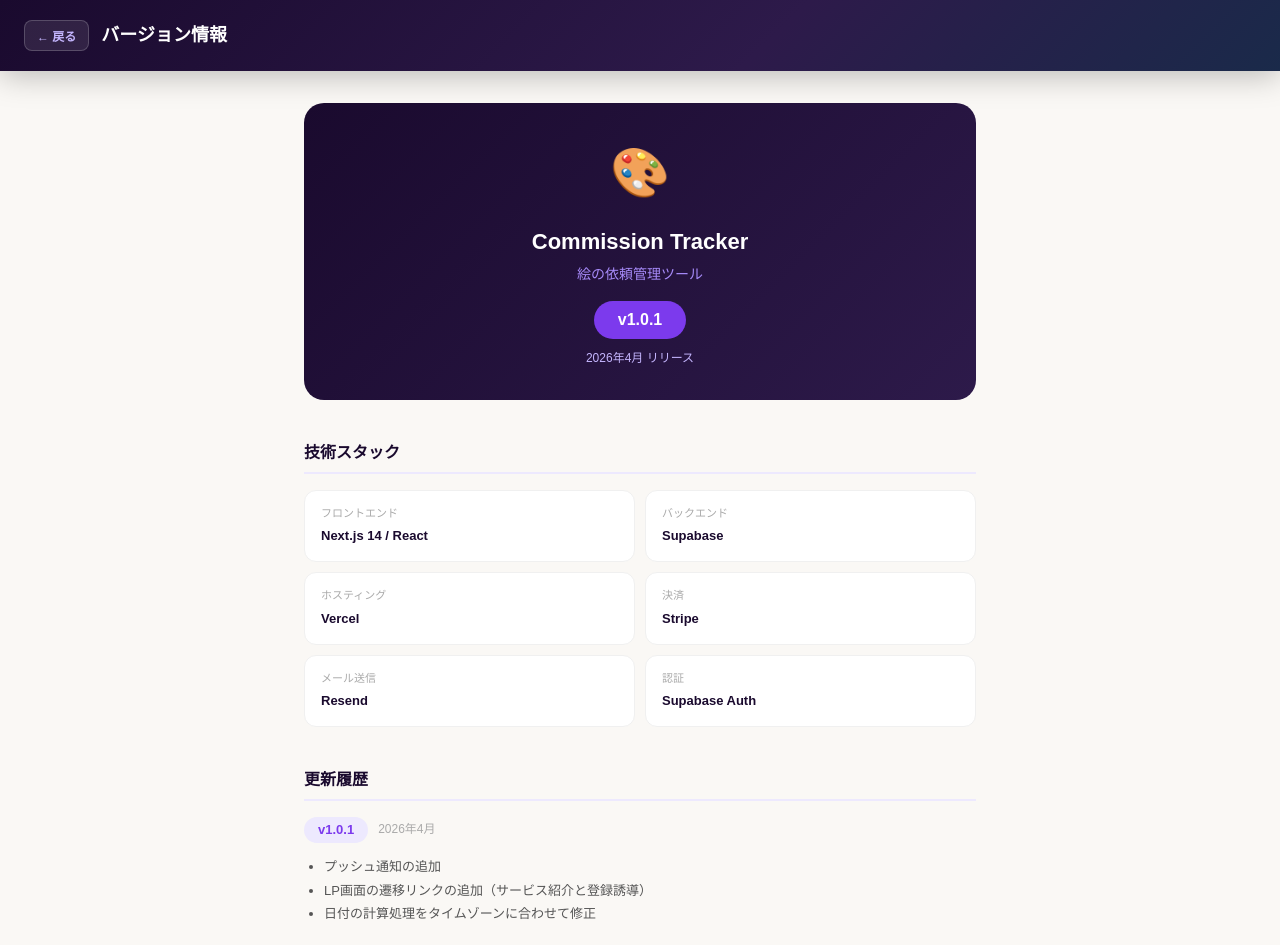
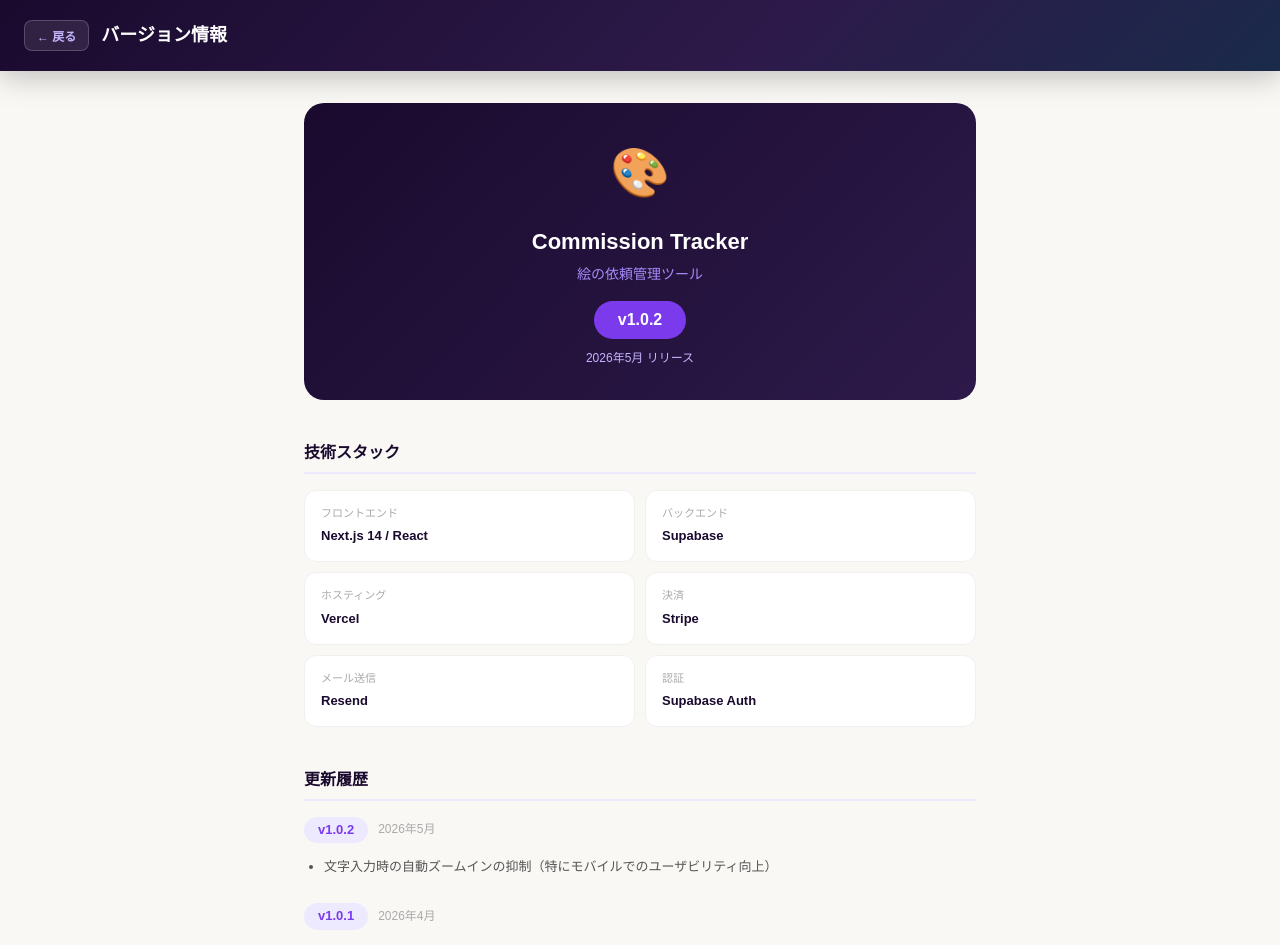
Before and after one commit to tinaRepo/CommissionTracker, a Next.js app: page /version in a window 1280 px wide. Shown: the top 945 px of the page. Built offline with nearby package versions, Linux system fonts and the light colour scheme.

Commit message:
バージョン情報を1.0.2に更新

```diff
--- a/app/version/page.tsx
+++ b/app/version/page.tsx
@@ -1,9 +1,16 @@
 "use client";
 
-const VERSION = "1.0.1";
-const RELEASE_DATE = "2026年4月";
+const VERSION = "1.0.2";
+const RELEASE_DATE = "2026年5月";
 
 const CHANGELOG = [
+    {
+    version: "1.0.2",
+    date: "2026年5月",
+    changes: [
+      "文字入力時の自動ズームインの抑制（特にモバイルでのユーザビリティ向上）",
+    ],
+  },
   {
     version: "1.0.1",
     date: "2026年4月",
```
